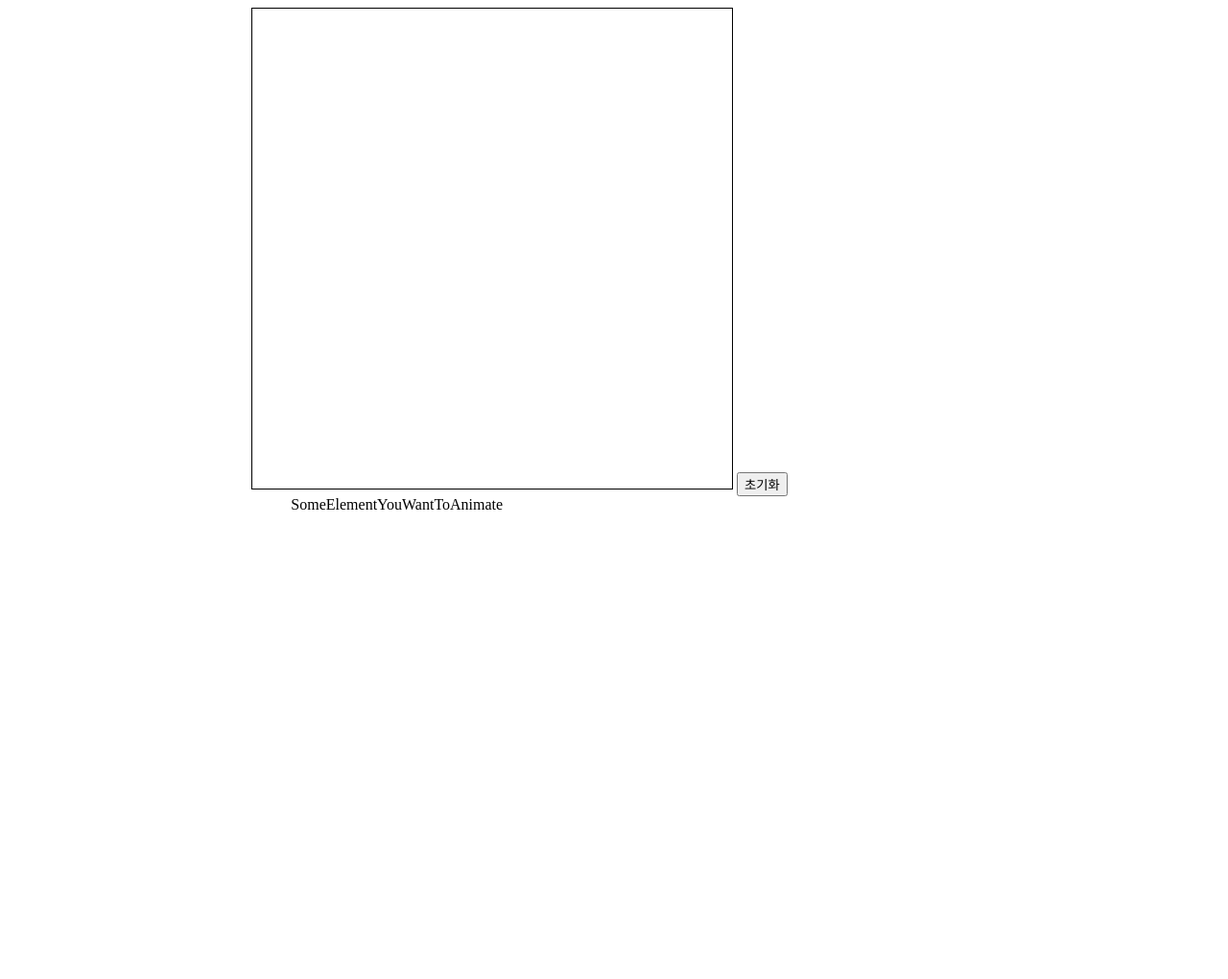
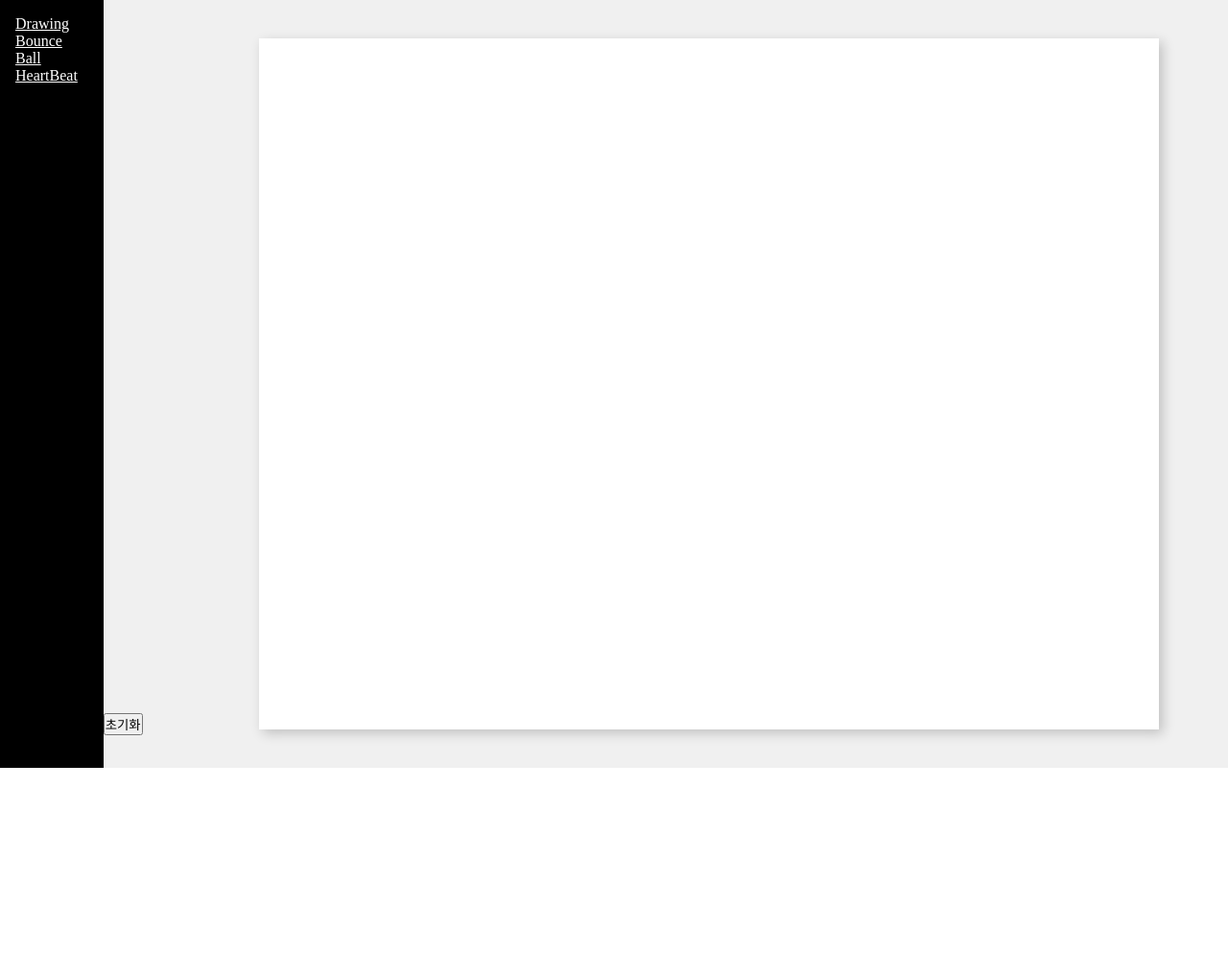
Before and after one commit to world-one/javascript.canvas, a plain HTML site: page index.html in a window 1280 px wide. Shown: the whole page at 96% size. After the commit the page ends 800 px from the top, so only its background shows below. Drawn offline with Linux system fonts and the light colour scheme.

Commit message:
split draw code

```diff
--- a/draw.js
+++ /dev/null
@@ -1,41 +0,0 @@
-
-const position = {
-    drawable: false,
-    x: -1,
-    y: -1
-}
-
-const canvas = document.getElementById('draw');
-const ctx = canvas.getContext('2d');
-
-canvas.addEventListener('mousedown', (e) => {
-    ctx.beginPath();
-    position.drawable = true;
-    setPosition(e);
-    ctx.moveTo(position.X, position.Y);
-});
-
-canvas.addEventListener('mousemove', (e) => {
-    if (!position.drawable) return;
-    setPosition(e);
-    ctx.lineTo(position.X, position.Y);
-    ctx.stroke();
-});
-
-canvas.addEventListener('mouseup', finishDraw);
-canvas.addEventListener('mouseout',finishDraw);
-
-function setPosition(e) {
-    position.X = e.pageX - canvas.offsetLeft;
-    position.Y = e.pageY - canvas.offsetTop;
-}
-
-function finishDraw() {
-    position.drawable = false;
-    position.X = -1;
-    position.Y = -1;
-}
-
-export function clearAll() {
-    ctx.clearRect(0,0, canvas.clientWidth, canvas.height);
-}
--- a/index.html
+++ b/index.html
@@ -5,33 +5,47 @@
   <meta charset="UTF-8">
   <meta name="viewport" content="width=device-width, initial-scale=1.0">
   <meta http-equiv="X-UA-Compatible" content="ie=edge">
-  <title>Document</title>
+  <title>Canvas</title>
+  <link rel="stylesheet" href="./resource/css/style.css">
 </head>
 
 <body>
+  <div class="wrap">
+    <ul class="menu">
+      <li><a href="#drawing">Drawing</a></li>
+      <li><a href="#">Bounce Ball</a></li>
+      <li><a href="#">HeartBeat</a></li>
+    </ul>
+    <div id="Contents" class="contents">
+      <!-- <canvas id="canvas"></canvas> -->
+      <!-- <div id='SomeElementYouWantToAnimate'>SomeElementYouWantToAnimate</div> -->
 
-  <canvas id='canvas' width="250" height="250">
-    current stock price: $3.15 +0.15
-  </canvas>
-  <div id='SomeElementYouWantToAnimate'>SomeElementYouWantToAnimate</div>
+      <!-- <canvas style="border: 1px solid #000;" id='draw' width="500" height="500"></canvas> -->
+      <button id="clearCanvas">초기화</button>
+    </div>
 
-  <canvas style="border: 1px solid #000;" id='draw' width="500" height="500"></canvas>
-  <button id="clearCanvas">초기화</button>
-  <script type="module" src="./index.js"></script>
-  <script type="module" src="./draw.js">
-    import { removeAll } from './draw.js';
-
+  </div>
+</body>
+</html>
+<!-- <script type="module" src="./index.js"></script> -->
+<!-- <script type="module" src="./resource/js/draw.js">
   const clearButton = document.getElementById('clearCanvas');
   console.log(clearButton)
   clearButton.addEventListener('click', removeAll);
+</script> -->
+<script type="module">
+  import Drawing from './resource/js/draw.js';
+  new Drawing();
+  const menu = document.querySelector('.menu');
+  menu.addEventListener('click', (e) => {
+    console.log(e.target);
+  });
 </script>
-  <script type="module">
+
+<!-- <script type="module">
   import { clearAll } from './draw.js';
 
   const clearButton = document.getElementById('clearCanvas');
   console.log(clearButton)
   clearButton.addEventListener('click', clearAll);
-  </script>
-</body>
-
-</html>
+</script> -->
--- /dev/null
+++ b/resource/css/style.css
@@ -0,0 +1,38 @@
+@charset "UTF-8";
+* {
+ margin: 0;
+ padding: 0;
+ box-sizing: border-box;
+}
+li {
+  list-style: none;
+}
+
+
+.wrap {
+  display: flex;
+  height: 100vh;
+  background-color: #f0f0f0;
+}
+.menu {
+  width: 10%;
+  padding: 16px;
+  justify-content: space-around;
+  background-color: #000;
+}
+
+.menu a {
+  color: #fff;
+}
+
+.contents {
+
+}
+#canvas {
+  width: 80%;
+  height: 90vh;
+  margin-left: 10%;
+  margin-top: 5vh;
+  background-color: #fff;
+  box-shadow: 4px 4px 12px rgba(0,0,0,0.2);
+}
--- /dev/null
+++ b/resource/js/draw.js
@@ -0,0 +1,97 @@
+class Drawing {
+
+  position = {
+    drawable: false,
+    x: -1,
+    y: -1
+  }
+
+  constructor() {
+    this.init();
+  }
+
+  init() {
+    this.body = document.getElementById('Contents');
+    this.canvas = document.createElement('canvas');
+    this.canvas.id = 'canvas';
+    this.ctx = this.canvas.getContext('2d');
+    this.body.appendChild(this.canvas);
+    this.addEvent();
+  }
+
+  addEvent() {
+    this.canvas.addEventListener('mousedown', (e) => {
+      this.ctx.beginPath();
+      this.position.drawable = true;
+      this.setPosition(e);
+      this.ctx.moveTo(this.position.x, this.position.y);
+    });
+
+    this.canvas.addEventListener('mousemove', (e) => {
+      if (!this.position.drawable) return;
+      this.setPosition(e);
+      this.ctx.lineTo(this.position.x, this.position.y);
+      this.ctx.stroke();
+    });
+
+    this.canvas.addEventListener('mouseup', this.finishDraw.bind(this));
+    this.canvas.addEventListener('mouseout',this.finishDraw.bind(this));
+  }
+
+  setPosition(e) {
+    this.position.x = e.pageX - this.canvas.offsetLeft;
+    this.position.y = e.pageY - this.canvas.offsetTop;
+  }
+
+  finishDraw() {
+    this.position.drawable = false;
+    this.position.x = -1;
+    this.position.y = -1;
+  }
+
+  clearAll() {
+    this.ctx.clearRect(0,0, this.canvas.clientWidth, this.canvas.height);
+  }
+}
+
+export default Drawing;
+
+// function initDrawingCanvas() {
+//     const body = document.getElementById('Contents');
+//     const canvas = document.createElement('canvas');
+//     canvas.id = 'canvas';
+//     const ctx = canvas.getContext('2d');
+//     body.appendChild(canvas);
+// }
+
+// canvas.addEventListener('mousedown', (e) => {
+//     ctx.beginPath();
+//     position.drawable = true;
+//     setPosition(e);
+//     ctx.moveTo(position.X, position.Y);
+// });
+
+// canvas.addEventListener('mousemove', (e) => {
+//     if (!position.drawable) return;
+//     setPosition(e);
+//     ctx.lineTo(position.X, position.Y);
+//     ctx.stroke();
+// });
+
+// canvas.addEventListener('mouseup', finishDraw);
+// canvas.addEventListener('mouseout',finishDraw);
+
+// function setPosition(e) {
+//     position.X = e.pageX - canvas.offsetLeft;
+//     position.Y = e.pageY - canvas.offsetTop;
+// }
+
+// function finishDraw() {
+//     position.drawable = false;
+//     position.X = -1;
+//     position.Y = -1;
+// }
+
+// export function clearAll() {
+//     ctx.clearRect(0,0, canvas.clientWidth, canvas.height);
+// }
```
Also changed, not shown: resource/js/main.js (added). Lines whose indentation alone changed are shown as unchanged.
